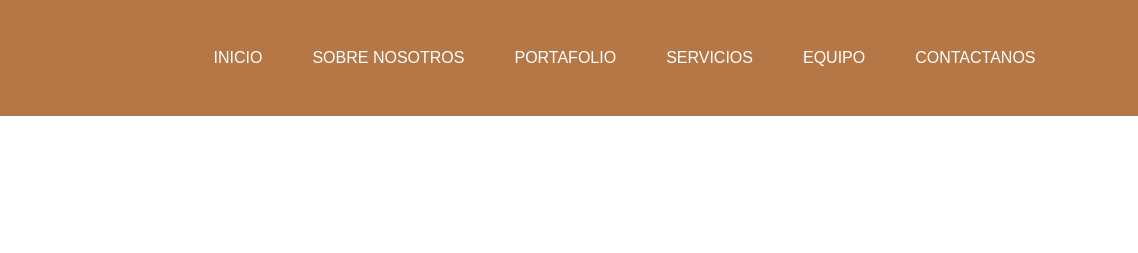
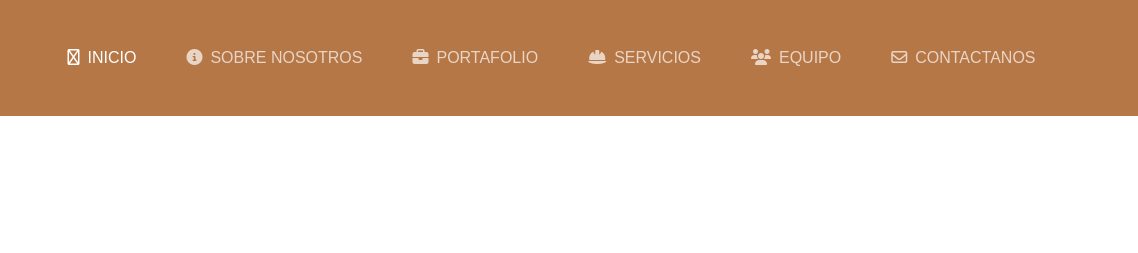
Before and after one commit to Josue0z/minaya_landingpage, a website: page views/index.html in a window 1280 px wide. Shown: the top 253 px of the page, 142-1280 px from the left. Drawn offline with nearby package versions, Linux system fonts and the light colour scheme; a web font is replaced by a local one.

Commit message:
upload changes 9

```diff
--- a/public/css/styles.css
+++ b/public/css/styles.css
@@ -160,7 +160,13 @@ nav>ul>li {
     display: flex;
     justify-content: space-around;
 }
+.navigation>li > a{
+    color: rgba(255, 255, 255, 0.693);
+}
 
+.navigation>li > a.active{
+    color: white;
+}
 a {
     color: inherit;
     text-decoration: none;
--- a/views/index.html
+++ b/views/index.html
@@ -46,26 +46,32 @@
                 <ul class="navigation">
                     <i class="fa-solid fa-xmark" id="menu-close"></i>
                     <li>
-                        <a href="#">INICIO</a>
+
+                        <a href="#"><i class="fa-regular fa-house" style="margin-right: 0.5rem;"></i>INICIO</a>
                     </li>
                     <li>
-                        <a href="#about">SOBRE NOSOTROS</a>
+
+                        <a href="#about"><i class="fa-solid fa-circle-info" style="margin-right: 0.5rem;"></i>SOBRE
+                            NOSOTROS</a>
                     </li>
 
                     <li>
-                        <a href="#portfolio">PORTAFOLIO</a>
+                        <a href="#portfolio"><i class="fa-solid fa-briefcase"
+                                style="margin-right: 0.5rem;"></i>PORTAFOLIO</a>
                     </li>
 
                     <li>
-                        <a href="#services">SERVICIOS</a>
+                        <a href="#services"><i class="fa-solid fa-helmet-safety"
+                                style="margin-right: 0.5rem;"></i>SERVICIOS</a>
                     </li>
 
                     <li>
-                        <a href="#team">EQUIPO</a>
+                        <a href="#team"><i class="fa-solid fa-users" style="margin-right: 0.5rem;"></i>EQUIPO</a>
                     </li>
 
                     <li>
-                        <a href="#contact">CONTACTANOS</a>
+                        <a href="#contact"><i class="fa-regular fa-envelope"
+                                style="margin-right: 0.5rem;"></i>CONTACTANOS</a>
                     </li>
                 </ul>
             </nav>
@@ -351,7 +357,8 @@
                         <br>
                         <input type="text" name="" placeholder="Asunto..." id="subject">
                         <br>
-                        <textarea name="" id="description" class="actor-regular" placeholder="Descripcion..." rows="6"></textarea>
+                        <textarea name="" id="description" class="actor-regular" placeholder="Descripcion..."
+                            rows="6"></textarea>
                         <br>
                         <button type="submit" class="btn adlam-display-regular p-1">
                             ENVIAR
@@ -370,7 +377,7 @@
         <div class="row">
             <div class="box">
                 <p class="p-2">
-                    <i class="fa-solid fa-map-location-dot" style="margin-right: 0.8rem;"></i>
+                    <i class="fa-solid fa-map-location-dot" style="margin-right: 0.5rem;"></i>
                     <a href="https://www.google.com/maps?q=Calle+1ra+%2314,+Suite+3A,+Las+Palmas+de+Herrera,+Santo+Domingo+Oeste"
                         target="_blank">
                         Calle 1ra #14, Suite 3A, Las Palmas de Herrera, Santo Domingo Oeste
@@ -382,7 +389,8 @@
                 <p class="p-2"><i class="fa-solid fa-phone" style="margin-right: 0.5rem;"></i> Tel: 809 000 0000</p>
 
                 <p class="p-2">
-                    <i class="fa-brands fa-whatsapp" style="margin-right: 0.5rem;"></i>Cel: <a href="https://wa.me/18493570878" target="_blank">829 000 0000</a>
+                    <i class="fa-brands fa-whatsapp" style="margin-right: 0.5rem;"></i>Cel: <a
+                        href="https://wa.me/18493570878" target="_blank">829 000 0000</a>
                 </p>
 
 
@@ -393,31 +401,46 @@
         </div>
         <div class="alls-righs">
             <a href="mailto:contacto@minayaconstruction.com" class="p-1">contacto@minayaconstruction.com</a>
-           <p style="margin: 0;">
-             Todos los derechos reservados @minayaconstruction.com
-           </p>
+            <p style="margin: 0;">
+                Todos los derechos reservados @minayaconstruction.com
+            </p>
         </div>
     </footer>
     <script>
         document.addEventListener('DOMContentLoaded', () => {
+            const navLinks = document.querySelectorAll("nav a");
+
+            function setActiveLink() {
+                const currentHash = window.location.hash == '' ? '#' : window.location.hash;
+
+                navLinks.forEach(link => {
+                    link.classList.remove("active");
+                    if (link.getAttribute("href") === currentHash) {
+                        link.classList.add("active");
+                    }
+                });
+            }
+
+            // Al cargar la página y cuando cambie el hash
+            window.addEventListener("load", setActiveLink);
+            window.addEventListener("hashchange", setActiveLink);
+
 
             let formEl = document.querySelector('#form');
 
-            console.log(fullName)
-
-            formEl.addEventListener('submit',async(e) =>{
+            formEl.addEventListener('submit', async (e) => {
                 e.preventDefault();
 
                 var info = {
-                        'name': fullName.value,
-                        'email':email.value,
-                        'subject':subject.value,
-                        'description':description.value
-                    };
-                var res= await fetch('/submit',{
-                    method:'POST',
+                    'name': fullName.value,
+                    'email': email.value,
+                    'subject': subject.value,
+                    'description': description.value
+                };
+                var res = await fetch('/submit', {
+                    method: 'POST',
                     headers: { 'Content-Type': 'application/json' },
-                    body:JSON.stringify(info)
+                    body: JSON.stringify(info)
                 })
 
                 var data = await res.json()
@@ -433,23 +456,33 @@
             let menuClose = document.querySelector('#menu-close');
             let navigation = document.querySelector('.navigation');
             let links = document.querySelectorAll('.navigation > li')
-            console.log(links)
+            let html = document.querySelector('html');
 
             for (let link of links) {
                 link.addEventListener('click', () => {
                     navigation.classList.toggle('show');
+                    html.style.overflowY = 'visible';
                 })
             }
 
             menu.addEventListener('click', () => {
+
                 navigation.classList.toggle('show');
+                html.style.overflowY = 'hidden';
 
             })
 
             menuClose.addEventListener('click', () => {
                 navigation.classList.toggle('show');
+                html.style.overflowY = 'visible';
 
             })
+
+            window.addEventListener('popstate', function (event) {
+                navigation.classList.remove('show');
+                html.style.overflowY = 'visible';
+            });
+
 
         });
 
```
